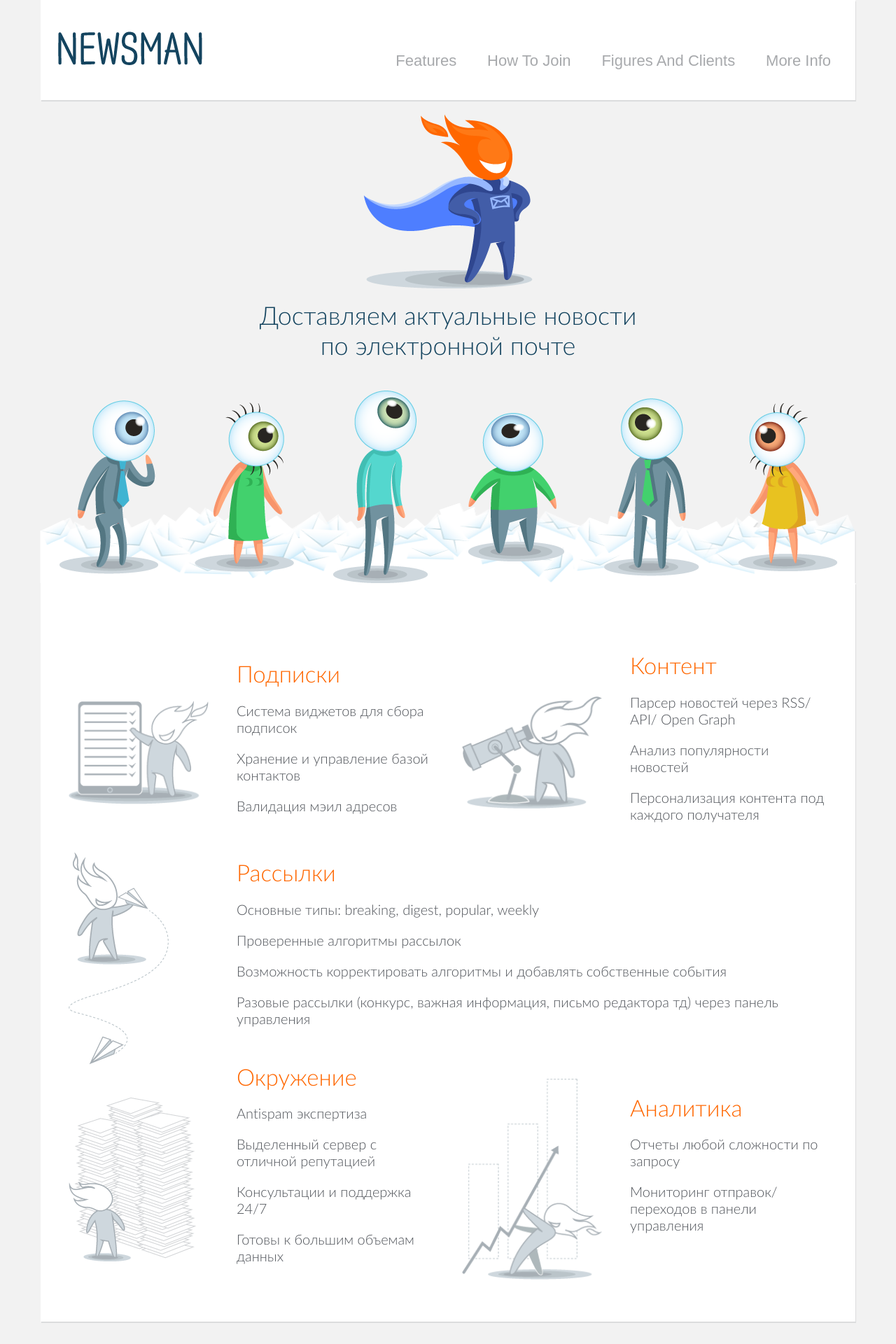
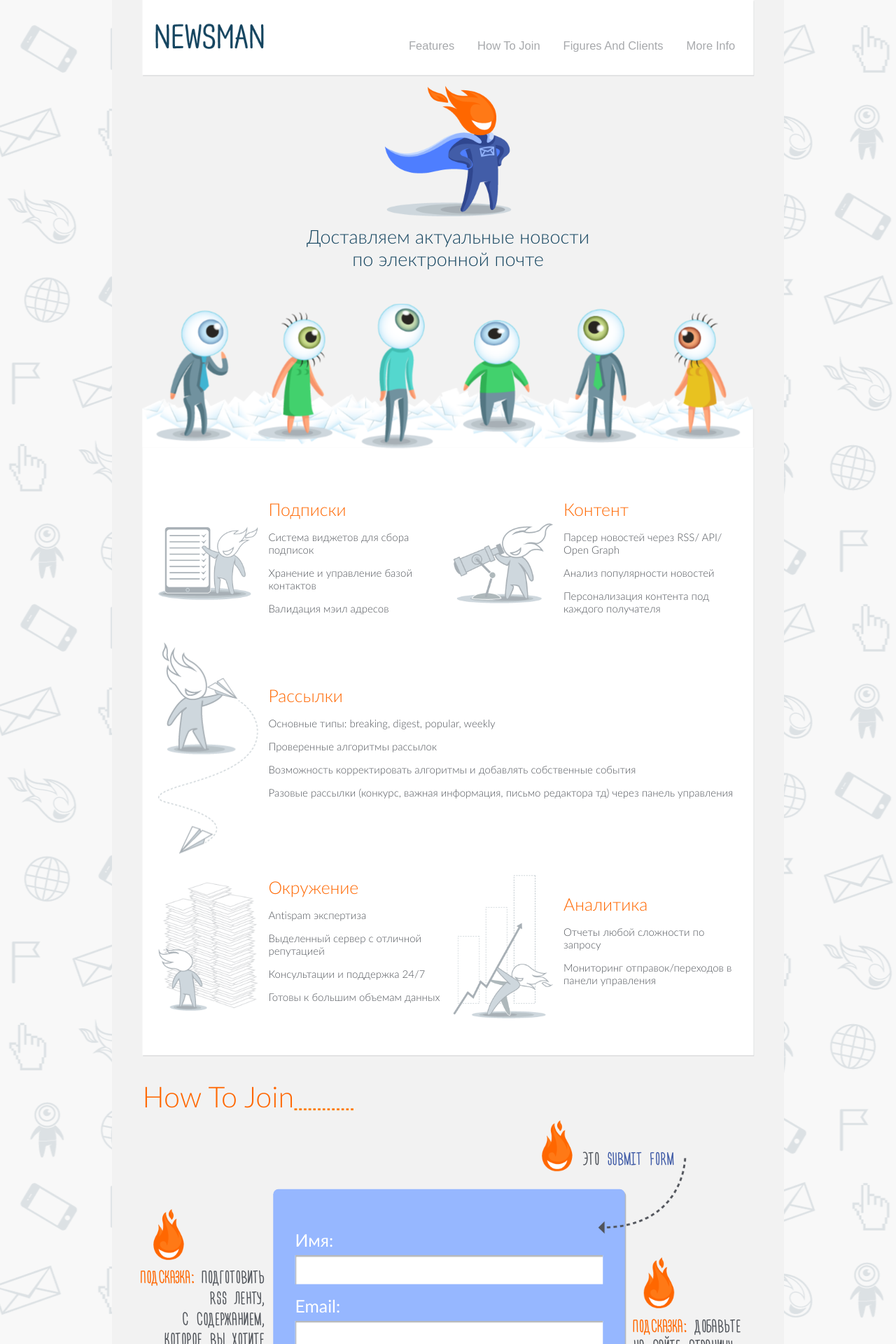
Before and after one commit to rooooster/newsman, a Jekyll site: the page built from _pages/home.md, in a window 1280 px wide. Shown: the top 1920 px of the page at 70% size. Built offline with Jekyll 4.4.1, drawn with Linux system fonts in a browser that asks for light colours; some web fonts are replaced.

Commit message:
upd responsive for Features component

```diff
--- a/_components/Features/index.html
+++ b/_components/Features/index.html
@@ -18,66 +18,68 @@
 
     <div class="features__list">
         <img class="features__list-bg" src="{{ site.baseurl }}/assets/img/background/bg-mails.png" alt="...">
+
         <div class="features__list-item">
             <figure>
                 <img src="{{ site.baseurl }}/assets/img/content/newsman-subscriptions.png" alt="...">
             </figure>
-            <ul>
-                <li><h3>Подписки</h3></li>
-                <li><p>Система виджетов для сбора подписок</p></li>
-                <li><p>Хранение и управление базой контактов</p></li>
-                <li><p>Валидация мэил адресов</p></li>
-            </ul>
+            <figcaption>
+                <h3>Подписки</h3>
+                <p>Система виджетов для сбора подписок</p>
+                <p>Хранение и управление базой контактов</p>
+                <p>Валидация мэил адресов</p>
+            </figcaption>
         </div>
 
         <div class="features__list-item">
             <figure>
                 <img src="{{ site.baseurl }}/assets/img/content/newsman-content.png" alt="...">
             </figure>
-            <ul>
-                <li><h3>Контент</h3></li>
-                <li><p>Парсер новостей через RSS/ API/ Open Graph</p></li>
-                <li><p>Анализ популярности новостей</p></li>
-                <li><p>Персонализация контента под каждого получателя</p></li>
-            </ul>
+            <figcaption>
+                <h3>Контент</h3>
+                <p>Парсер новостей через RSS/ API/ Open Graph</p>
+                <p>Анализ популярности новостей</p>
+                <p>Персонализация контента под каждого получателя</p>
+            </figcaption>
         </div>
 
         <div class="features__list-item is-large">
             <figure>
                 <img src="{{ site.baseurl }}/assets/img/content/newsman-mailings.png" alt="...">
             </figure>
-            <ul>
-                <li><h3>Рассылки</h3></li>
-                <li><p>Основные типы: breaking, digest, popular, weekly</p></li>
-                <li><p>Проверенные алгоритмы рассылок</p></li>
-                <li><p>Возможность корректировать алгоритмы и добавлять собственные события</p></li>
-                <li><p>Разовые рассылки (конкурс, важная информация, письмо редактора тд) через панель управления</p></li>
-            </ul>
+            <figcaption>
+                <h3>Рассылки</h3>
+                <p>Основные типы: breaking, digest, popular, weekly</p>
+                <p>Проверенные алгоритмы рассылок</p>
+                <p>Возможность корректировать алгоритмы и добавлять собственные события</p>
+                <p>Разовые рассылки (конкурс, важная информация, письмо редактора тд) через панель управления</p>
+            </figcaption>
         </div>
 
         <div class="features__list-item">
             <figure>
                 <img src="{{ site.baseurl }}/assets/img/content/newsman-environment.png" alt="...">
             </figure>
-            <ul>
-                <li><h3>Окружение</h3></li>
-                <li><p>Antispam экспертиза</p></li>
-                <li><p>Выделенный сервер с отличной репутацией</p></li>
-                <li><p>Консультации и поддержка 24/7</p></li>
-                <li><p>Готовы к большим объемам данных</p></li>
-            </ul>
+            <figcaption>
+                <h3>Окружение</h3>
+                <p>Antispam экспертиза</p>
+                <p>Выделенный сервер с отличной репутацией</p>
+                <p>Консультации и поддержка 24/7</p>
+                <p>Готовы к большим объемам данных</p>
+            </figcaption>
         </div>
 
         <div class="features__list-item">
             <figure>
                 <img src="{{ site.baseurl }}/assets/img/content/newsman-analitycs.png" alt="...">
             </figure>
-            <ul>
-                <li><h3>Аналитика</h3></li>
-                <li><p>Отчеты любой сложности по запросу</p></li>
-                <li><p>Мониторинг отправок/переходов в панели управления</p></li>
-            </ul>
+            <figcaption>
+                <h3>Аналитика</h3>
+                <p>Отчеты любой сложности по запросу</p>
+                <p>Мониторинг отправок/переходов в панели управления</p>
+            </figcaption>
         </div>
+
     </div>
 
 </div>
--- a/_components/Form/style.scss
+++ b/_components/Form/style.scss
@@ -37,7 +37,7 @@
         text-align: left;
         box-shadow: inset 2px 3px 1px #b6b8ba;
         border: none;
-        padding: 8px 26px;
+        padding: 8px 16px 8px 42px;
         box-sizing: border-box;
 
         &:focus {
--- a/_components/How/style.scss
+++ b/_components/How/style.scss
@@ -9,6 +9,7 @@
         @include title;
         @include title--dotted;
         width: 100%;
+        margin-bottom: 60px;
     }
 
     p {
--- a/_components/Menu/index.js
+++ b/_components/Menu/index.js
@@ -1,6 +1,6 @@
 ;$(document).ready(function () {
     $('.js-home-menu').singlePageNav({
-        offset: $('.js-home-menu').outerHeight(),
+        // offset: $('.js-home-menu').outerHeight(),
         filter: ':not(.is-external)',
         currentClass: 'is-selected',
         updateHash: true,
--- a/_scss/_base.scss
+++ b/_scss/_base.scss
@@ -6,6 +6,11 @@
     min-height: 100%;
     display: flex;
     flex-direction: column;
+
+    @include media(M) {
+        transform: scale(.75);
+        transform-origin: 50% 0;
+    }
 }
 
 a {
```
Also changed, not shown: _components/Features/style.scss (+43 -16 lines), _scss/ui/_titles.scss (+9 -9 lines), assets/css/main.css, assets/js/bundle.js, assets/js/bundle.min.js.
